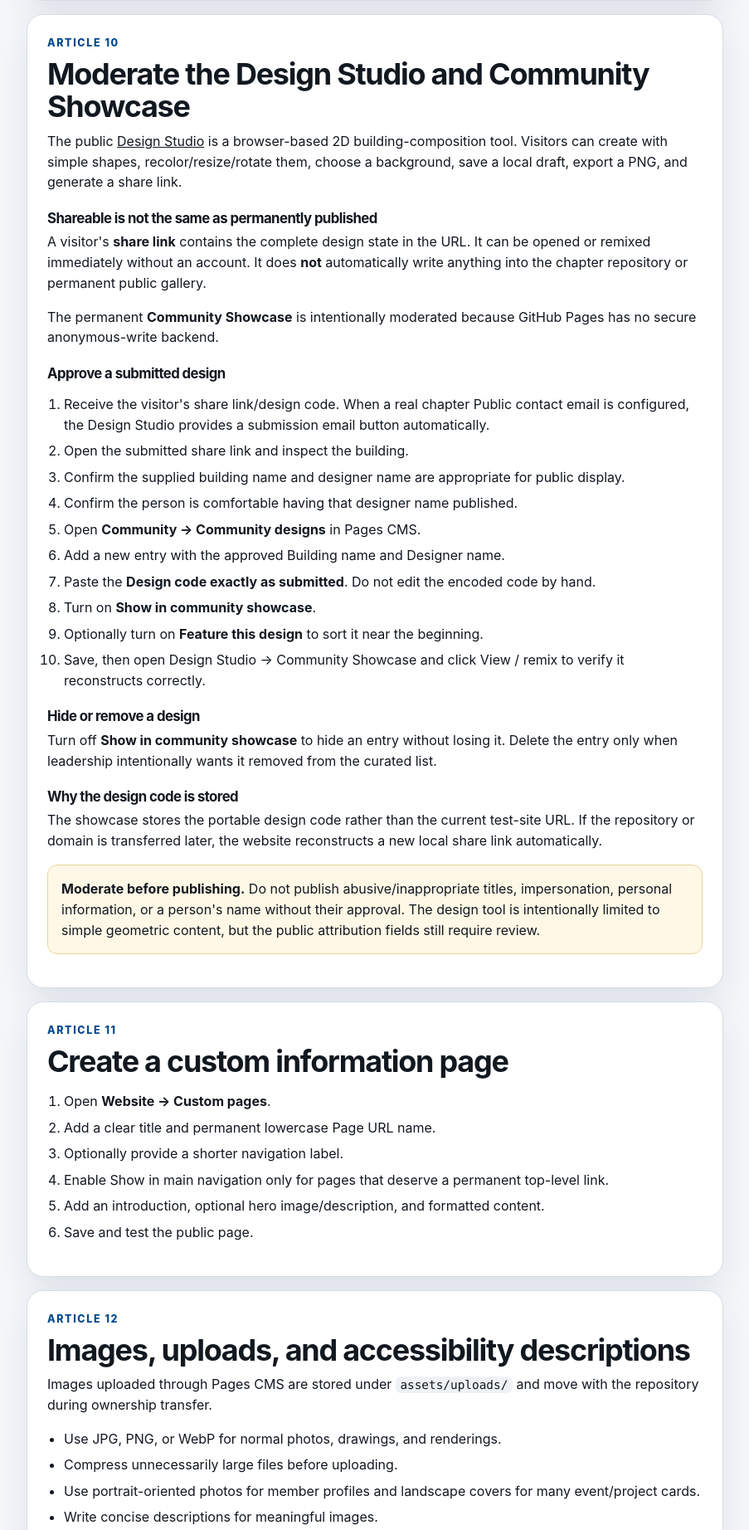
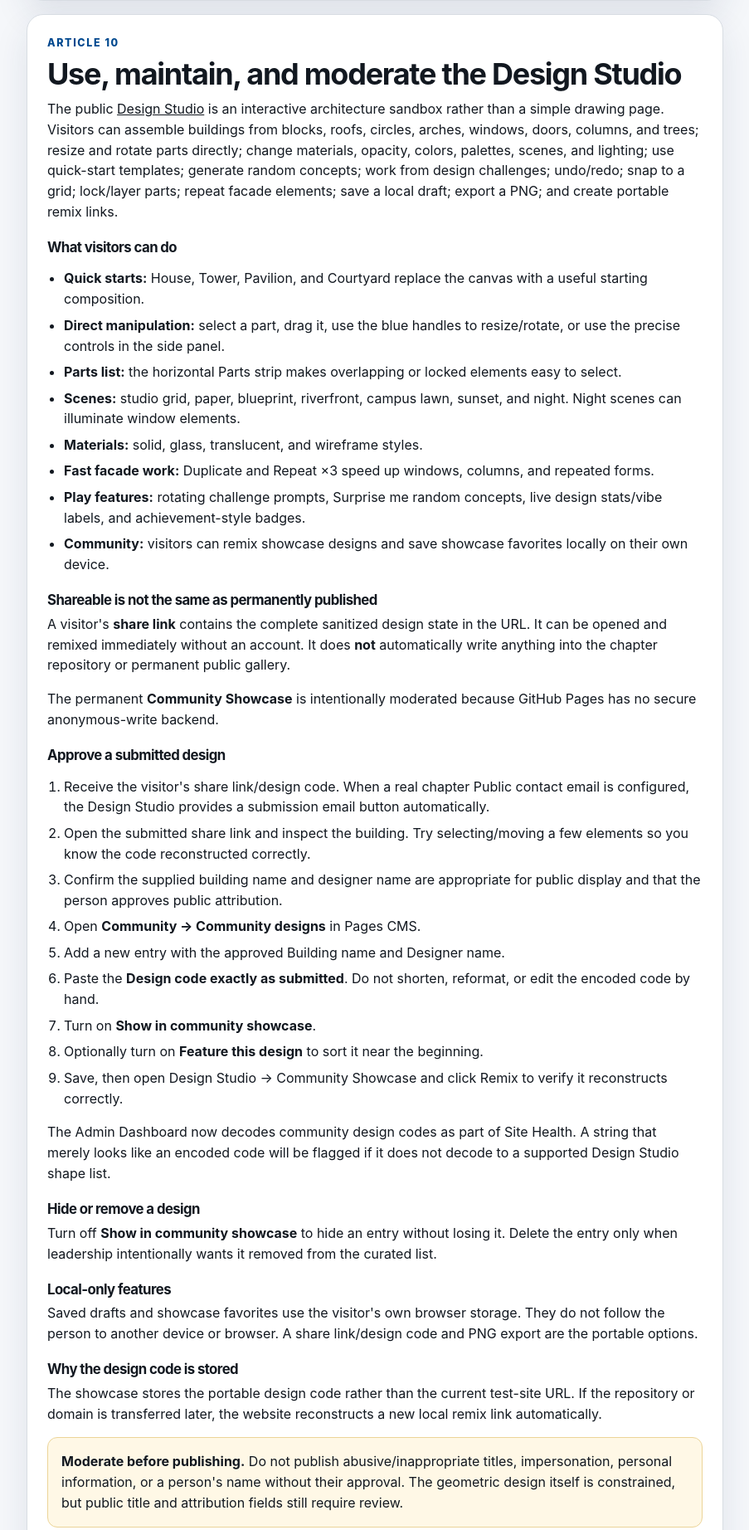
Before and after one commit to AIASTest/aias-memphis, a plain HTML site: page admin/help.html in a window 1280 px wide. Shown: the part 5492-7336 px from the top of the page at 83% size, without its empty margins (338-1241 px from the left). Drawn offline with Linux system fonts and the light colour scheme.

Commit message:
Document expanded Design Studio gameplay and moderation workflow

```diff
--- a/admin/help.html
+++ b/admin/help.html
@@ -120,17 +120,21 @@
         <div class="kb-callout warning"><strong>Financial safety:</strong> never store bank/card credentials, passwords, tokens, private keys, or API secrets. Do not claim donations are tax-deductible unless formally confirmed.</div>
       </article>
 
-      <article class="admin-panel kb-article" id="design-studio" data-keywords="design studio game building shapes community showcase publish submission share code link remix draft png moderation designer name feature published">
-        <p class="eyebrow">Article 10</p><h2>Moderate the Design Studio and Community Showcase</h2>
-        <p>The public <a href="../designer.html">Design Studio</a> is a browser-based 2D building-composition tool. Visitors can create with simple shapes, recolor/resize/rotate them, choose a background, save a local draft, export a PNG, and generate a share link.</p>
+      <article class="admin-panel kb-article" id="design-studio" data-keywords="design studio game building architecture sandbox shapes parts windows doors arches columns trees templates quick start challenge surprise undo redo snap grid materials opacity layers lock palette scene night lights repeat favorite community showcase publish submission share code link remix draft png moderation designer name feature published">
+        <p class="eyebrow">Article 10</p><h2>Use, maintain, and moderate the Design Studio</h2>
+        <p>The public <a href="../designer.html">Design Studio</a> is an interactive architecture sandbox rather than a simple drawing page. Visitors can assemble buildings from blocks, roofs, circles, arches, windows, doors, columns, and trees; resize and rotate parts directly; change materials, opacity, colors, palettes, scenes, and lighting; use quick-start templates; generate random concepts; work from design challenges; undo/redo; snap to a grid; lock/layer parts; repeat facade elements; save a local draft; export a PNG; and create portable remix links.</p>
+        <h3>What visitors can do</h3>
+        <ul><li><strong>Quick starts:</strong> House, Tower, Pavilion, and Courtyard replace the canvas with a useful starting composition.</li><li><strong>Direct manipulation:</strong> select a part, drag it, use the blue handles to resize/rotate, or use the precise controls in the side panel.</li><li><strong>Parts list:</strong> the horizontal Parts strip makes overlapping or locked elements easy to select.</li><li><strong>Scenes:</strong> studio grid, paper, blueprint, riverfront, campus lawn, sunset, and night. Night scenes can illuminate window elements.</li><li><strong>Materials:</strong> solid, glass, translucent, and wireframe styles.</li><li><strong>Fast facade work:</strong> Duplicate and Repeat ×3 speed up windows, columns, and repeated forms.</li><li><strong>Play features:</strong> rotating challenge prompts, Surprise me random concepts, live design stats/vibe labels, and achievement-style badges.</li><li><strong>Community:</strong> visitors can remix showcase designs and save showcase favorites locally on their own device.</li></ul>
         <h3>Shareable is not the same as permanently published</h3>
-        <p>A visitor's <strong>share link</strong> contains the complete design state in the URL. It can be opened or remixed immediately without an account. It does <strong>not</strong> automatically write anything into the chapter repository or permanent public gallery.</p>
+        <p>A visitor's <strong>share link</strong> contains the complete sanitized design state in the URL. It can be opened and remixed immediately without an account. It does <strong>not</strong> automatically write anything into the chapter repository or permanent public gallery.</p>
         <p>The permanent <strong>Community Showcase</strong> is intentionally moderated because GitHub Pages has no secure anonymous-write backend.</p>
         <h3>Approve a submitted design</h3>
-        <ol><li>Receive the visitor's share link/design code. When a real chapter Public contact email is configured, the Design Studio provides a submission email button automatically.</li><li>Open the submitted share link and inspect the building.</li><li>Confirm the supplied building name and designer name are appropriate for public display.</li><li>Confirm the person is comfortable having that designer name published.</li><li>Open <strong>Community → Community designs</strong> in Pages CMS.</li><li>Add a new entry with the approved Building name and Designer name.</li><li>Paste the <strong>Design code exactly as submitted</strong>. Do not edit the encoded code by hand.</li><li>Turn on <strong>Show in community showcase</strong>.</li><li>Optionally turn on <strong>Feature this design</strong> to sort it near the beginning.</li><li>Save, then open Design Studio → Community Showcase and click View / remix to verify it reconstructs correctly.</li></ol>
+        <ol><li>Receive the visitor's share link/design code. When a real chapter Public contact email is configured, the Design Studio provides a submission email button automatically.</li><li>Open the submitted share link and inspect the building. Try selecting/moving a few elements so you know the code reconstructed correctly.</li><li>Confirm the supplied building name and designer name are appropriate for public display and that the person approves public attribution.</li><li>Open <strong>Community → Community designs</strong> in Pages CMS.</li><li>Add a new entry with the approved Building name and Designer name.</li><li>Paste the <strong>Design code exactly as submitted</strong>. Do not shorten, reformat, or edit the encoded code by hand.</li><li>Turn on <strong>Show in community showcase</strong>.</li><li>Optionally turn on <strong>Feature this design</strong> to sort it near the beginning.</li><li>Save, then open Design Studio → Community Showcase and click Remix to verify it reconstructs correctly.</li></ol>
+        <p>The Admin Dashboard now decodes community design codes as part of Site Health. A string that merely looks like an encoded code will be flagged if it does not decode to a supported Design Studio shape list.</p>
         <h3>Hide or remove a design</h3><p>Turn off <strong>Show in community showcase</strong> to hide an entry without losing it. Delete the entry only when leadership intentionally wants it removed from the curated list.</p>
-        <h3>Why the design code is stored</h3><p>The showcase stores the portable design code rather than the current test-site URL. If the repository or domain is transferred later, the website reconstructs a new local share link automatically.</p>
-        <div class="kb-callout warning"><strong>Moderate before publishing.</strong> Do not publish abusive/inappropriate titles, impersonation, personal information, or a person's name without their approval. The design tool is intentionally limited to simple geometric content, but the public attribution fields still require review.</div>
+        <h3>Local-only features</h3><p>Saved drafts and showcase favorites use the visitor's own browser storage. They do not follow the person to another device or browser. A share link/design code and PNG export are the portable options.</p>
+        <h3>Why the design code is stored</h3><p>The showcase stores the portable design code rather than the current test-site URL. If the repository or domain is transferred later, the website reconstructs a new local remix link automatically.</p>
+        <div class="kb-callout warning"><strong>Moderate before publishing.</strong> Do not publish abusive/inappropriate titles, impersonation, personal information, or a person's name without their approval. The geometric design itself is constrained, but public title and attribution fields still require review.</div>
       </article>
 
       <article class="admin-panel kb-article" id="pages" data-keywords="custom page resources scholarships competitions committees slug navigation nav rich text markdown hero image summary hidden">
@@ -154,7 +158,7 @@
       <article class="admin-panel kb-article" id="publishing" data-keywords="publish publishing save deployment github pages history undo revert commit refresh cache verify actions version previous change design showcase">
         <p class="eyebrow">Article 14</p><h2>Publishing, verification, and change history</h2>
         <p>Saving in Pages CMS writes content to GitHub as a commit. GitHub Pages then republishes the static website.</p>
-        <ol><li>Confirm the CMS save completed.</li><li>Refresh the affected public page.</li><li>Check important edits at desktop and phone widths.</li><li>Click newly added external links.</li><li>For events, test the detail page and RSVP visibility.</li><li>For projects, click through the gallery and member association.</li><li>For members, test the directory/popout and full profile.</li><li>For payments, verify each destination.</li><li>For a community design, open its showcase card and confirm View / remix reconstructs the submitted design.</li></ol>
+        <ol><li>Confirm the CMS save completed.</li><li>Refresh the affected public page.</li><li>Check important edits at desktop and phone widths.</li><li>Click newly added external links.</li><li>For events, test the detail page and RSVP visibility.</li><li>For projects, click through the gallery and member association.</li><li>For members, test the directory/popout and full profile.</li><li>For payments, verify each destination.</li><li>For a community design, open its showcase card and confirm Remix reconstructs the submitted design.</li></ol>
         <p>Git history retains previous repository states so administrators can investigate or recover content.</p>
       </article>
 
@@ -178,9 +182,9 @@
         <h3>An RSVP/payment button is missing</h3><p>Check its visibility toggle and ensure the required URL is a complete valid <span class="code-lite">https://</span> address.</p>
         <h3>A job disappeared</h3><p>Check its deadline and Show on website toggle. Expired jobs automatically stop displaying.</p>
         <h3>A Design Studio share link says invalid</h3><p>Ask the visitor to create a fresh share link/code from the Design Studio. Do not manually repair or shorten the encoded code.</p>
-        <h3>A showcase card is missing</h3><p>Confirm the entry exists under Community → Community designs, has a valid Design code, and Show in community showcase is enabled.</p>
+        <h3>A showcase card is missing</h3><p>Confirm the entry exists under Community → Community designs, has a valid Design code, and Show in community showcase is enabled. Site Health now fully decodes the code and will flag corrupt or unsupported codes.</p>
         <h3>The submission button is missing</h3><p>The Design Studio only shows its email submission button when Site settings contains a valid non-placeholder Public contact email. Visitors can still create/copy a share link and design code.</p>
-        <h3>A local Design Studio draft disappeared</h3><p>Draft saving uses that visitor's browser storage. Clearing browser/site data or switching devices/browsers can remove access to the local draft. Share links and PNG exports are better for portable copies.</p>
+        <h3>A local Design Studio draft or favorite disappeared</h3><p>Drafts and favorites use that visitor's browser storage. Clearing browser/site data or switching devices/browsers can remove them. Share links and PNG exports are the portable options.</p>
         <h3>Pages CMS shows a React/configuration error</h3><p>Hard-refresh Pages CMS first. If the problem continues, have a site administrator inspect <span class="code-lite">.pages.yml</span> rather than experimenting with raw YAML.</p>
       </article>
 
```
